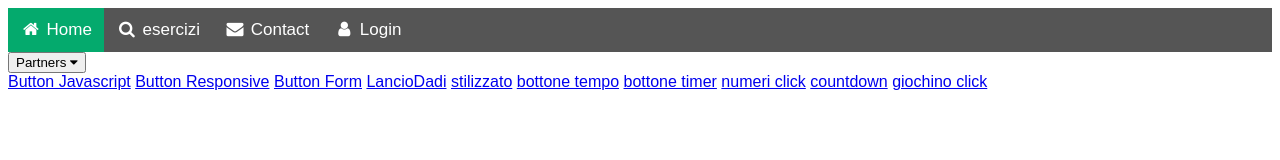
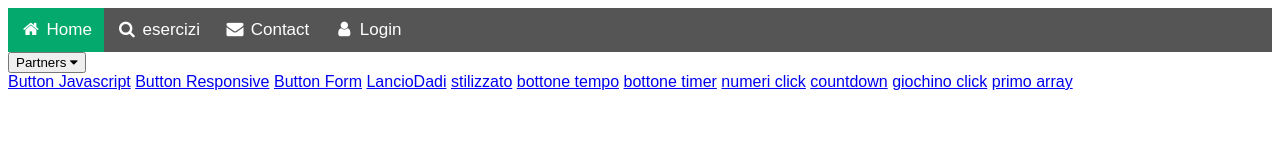
Before and after one commit to cristianbuscarino/Responsive-html, a plain HTML site: page index.html in a window 1280 px wide. Drawn offline with Linux system fonts and the light colour scheme.

Commit message:
Update index.html

```diff
--- a/index.html
+++ b/index.html
@@ -58,6 +58,7 @@ body {font-family: Arial, Helvetica, sans-serif;}
       <a href="./numericlick.html">numeri click</a>
       <a href="./countdown.html">countdown</a>
       <a href="./giochino.html">giochino click</a>
+      <a href="./diecinumeriarray.html">primo array</a>
     </div>
   </div>
 
```
